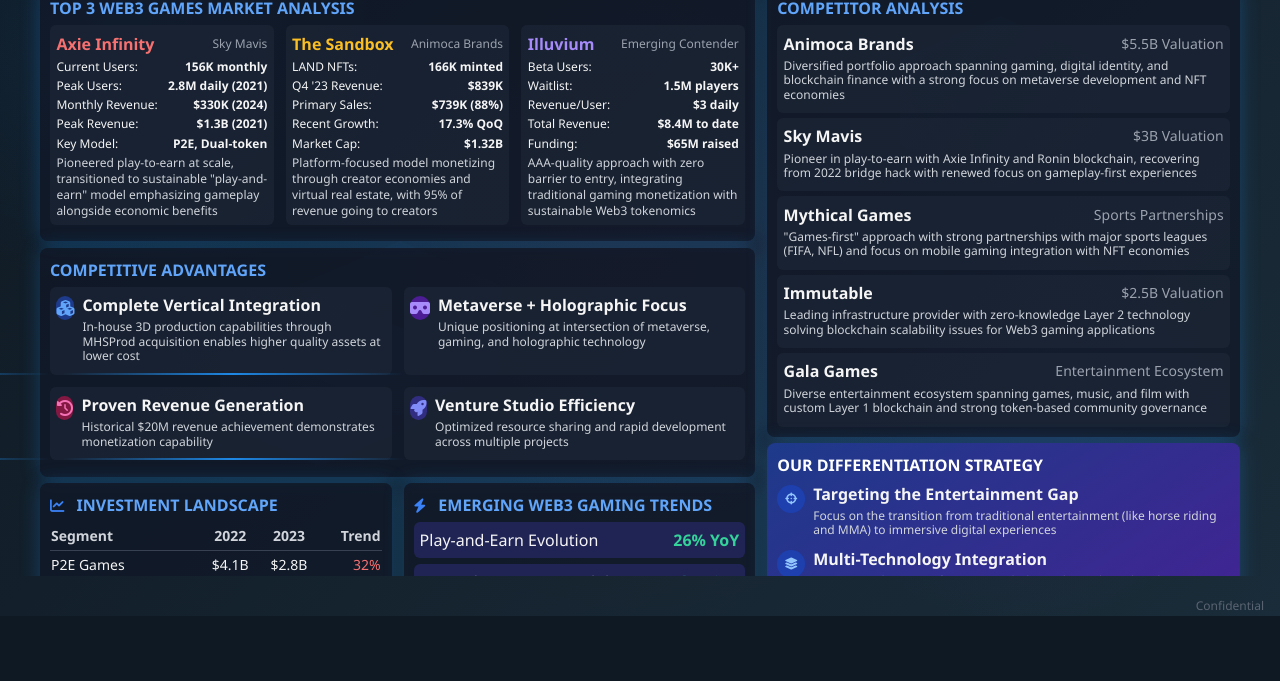
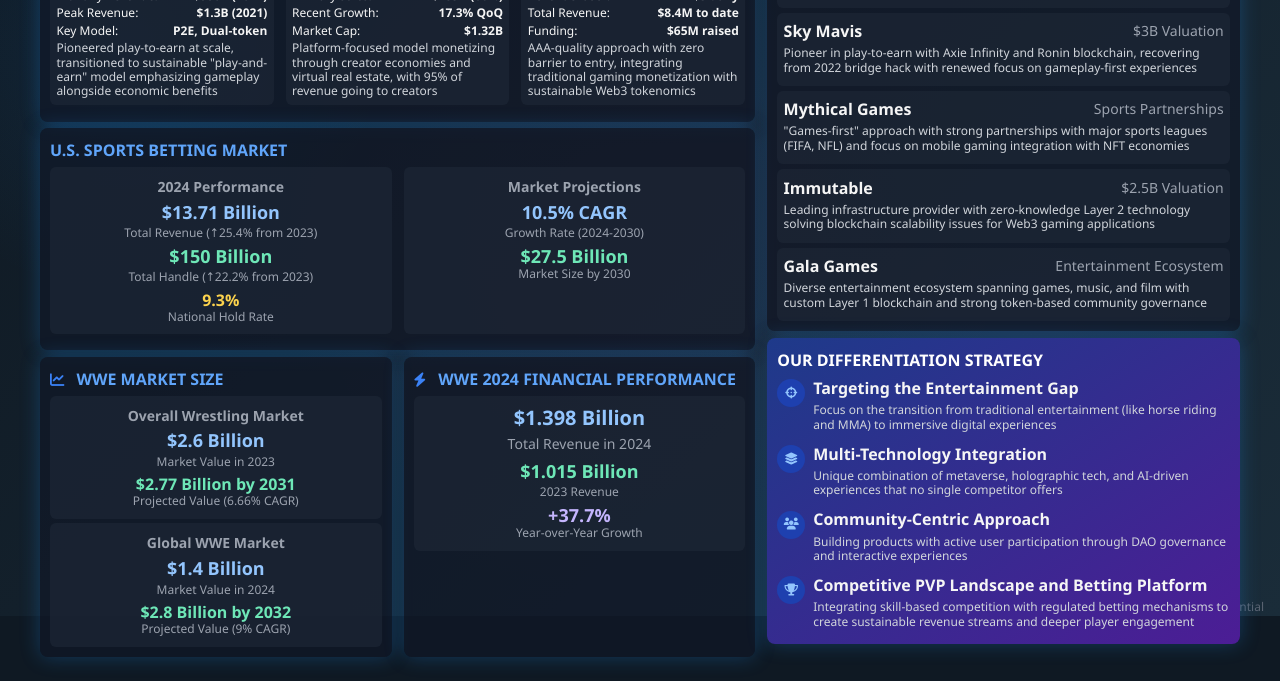
Before and after one commit to kalipsoo-degen/le-heb-pitchdeck-public, a plain HTML site: page htmlslides/11_CompetitiveLandscape.html in a window 1280 px wide. Shown: the part 144-825 px from the top of the page. Before the commit the page ends 800 px from the top, so only its background shows below. Drawn offline with nearby package versions, Linux system fonts and the light colour scheme.

Commit message:
formatting

```diff
--- a/htmlslides/11_CompetitiveLandscape.html
+++ b/htmlslides/11_CompetitiveLandscape.html
@@ -17,7 +17,7 @@
         }
         .slide {
             width: 1600px;
-            height: 900px;
+            height: 920px;
             margin: 0 auto;
             padding: 0;
             position: relative;
@@ -57,7 +57,8 @@
             position: relative;
             z-index: 10;
             max-height: 880px !important;
-            overflow: hidden !important;
+            overflow: visible !important;
+            padding-bottom: 10px !important;
         }
         .floating {
             animation: float 6s ease-in-out infinite;
@@ -192,6 +193,8 @@
         .mt-1 { margin-top: 0.2rem !important; }
         .pt-5 { padding-top: 1rem !important; }
         .pb-4 { padding-bottom: 0.75rem !important; }
+        .gap-3 { gap: 0.75rem !important; }
+        .text-xs { font-size: 0.75rem !important; line-height: 1.2 !important; }
     </style>
 </head>
 <body>
@@ -199,11 +202,6 @@
     <div class="slide flex flex-col items-start justify-center relative">
         <!-- Background Pattern -->
         <div class="bg-pattern"></div>
-
-        <!-- Hexagons for futuristic styling -->
-        <div class="hexagon" style="top: 120px; right: 180px; opacity: 0.5;"></div>
-        <div class="hexagon" style="bottom: 150px; left: 220px; opacity: 0.6;"></div>
-        <div class="hexagon floating" style="top: 350px; left: 300px; opacity: 0.3; transform: scale(1.5);"></div>
 
         <!-- Content -->
         <div class="content-wrapper w-full px-8 pt-5 pb-4">
@@ -313,121 +311,79 @@
                     </div>
 
                     <div class="bg-gray-900 bg-opacity-70 rounded-xl p-3 card-glow mb-3">
-                        <h3 class="text-base font-semibold text-blue-400 mb-2">COMPETITIVE ADVANTAGES</h3>
+                        <h3 class="text-base font-semibold text-blue-400 mb-2">U.S. SPORTS BETTING MARKET</h3>
 
                         <div class="grid grid-cols-2 gap-3">
-                            <div class="advantage-card bg-gray-800 bg-opacity-60 p-2 rounded-lg">
-                                <div class="flex items-start">
-                                    <div class="w-8 h-8 rounded-full bg-blue-900 flex items-center justify-center mr-2 mt-1">
-                                        <i class="fas fa-cubes text-blue-400"></i>
-                                    </div>
-                                    <div>
-                                        <h4 class="font-semibold mb-1">Complete Vertical Integration</h4>
-                                        <p class="text-xs text-gray-300">In-house 3D production capabilities through MHSProd acquisition enables higher quality assets at lower cost</p>
-                                    </div>
+                            <div class="bg-gray-800 bg-opacity-60 p-3 rounded-lg">
+                                <h4 class="font-semibold mb-2 text-center text-gray-400 text-sm">2024 Performance</h4>
+                                <div class="flex flex-col items-center">
+                                    <div class="text-2xl font-bold text-blue-300 mb-1">$13.71 Billion</div>
+                                    <div class="text-xs text-gray-400 text-center mb-2">Total Revenue (↑25.4% from 2023)</div>
+
+                                    <div class="text-2xl font-bold text-green-300 mb-1">$150 Billion</div>
+                                    <div class="text-xs text-gray-400 text-center mb-2">Total Handle (↑22.2% from 2023)</div>
+
+                                    <div class="text-xl font-bold text-yellow-300">9.3%</div>
+                                    <div class="text-xs text-gray-400 text-center">National Hold Rate</div>
                                 </div>
                             </div>
 
-                            <div class="advantage-card bg-gray-800 bg-opacity-60 p-2 rounded-lg">
-                                <div class="flex items-start">
-                                    <div class="w-8 h-8 rounded-full bg-purple-900 flex items-center justify-center mr-2 mt-1">
-                                        <i class="fas fa-vr-cardboard text-purple-400"></i>
-                                    </div>
-                                    <div>
-                                        <h4 class="font-semibold mb-1">Metaverse + Holographic Focus</h4>
-                                        <p class="text-xs text-gray-300">Unique positioning at intersection of metaverse, gaming, and holographic technology</p>
-                                    </div>
-                                </div>
-                            </div>
+                            <div class="bg-gray-800 bg-opacity-60 p-3 rounded-lg">
+                                <h4 class="font-semibold mb-2 text-center text-gray-400 text-sm">Market Projections</h4>
+                                <div class="flex flex-col items-center">
+                                    <div class="text-2xl font-bold text-blue-300 mb-1">10.5% CAGR</div>
+                                    <div class="text-xs text-gray-400 text-center mb-2">Growth Rate (2024-2030)</div>
 
-                            <div class="advantage-card bg-gray-800 bg-opacity-60 p-2 rounded-lg">
-                                <div class="flex items-start">
-                                    <div class="w-8 h-8 rounded-full bg-pink-900 flex items-center justify-center mr-2 mt-1">
-                                        <i class="fas fa-history text-pink-400"></i>
-                                    </div>
-                                    <div>
-                                        <h4 class="font-semibold mb-1">Proven Revenue Generation</h4>
-                                        <p class="text-xs text-gray-300">Historical $20M revenue achievement demonstrates monetization capability</p>
-                                    </div>
-                                </div>
-                            </div>
-
-                            <div class="advantage-card bg-gray-800 bg-opacity-60 p-2 rounded-lg">
-                                <div class="flex items-start">
-                                    <div class="w-8 h-8 rounded-full bg-indigo-900 flex items-center justify-center mr-2 mt-1">
-                                        <i class="fas fa-rocket text-indigo-400"></i>
-                                    </div>
-                                    <div>
-                                        <h4 class="font-semibold mb-1">Venture Studio Efficiency</h4>
-                                        <p class="text-xs text-gray-300">Optimized resource sharing and rapid development across multiple projects</p>
-                                    </div>
+                                    <div class="text-2xl font-bold text-green-300">$27.5 Billion</div>
+                                    <div class="text-xs text-gray-400 text-center">Market Size by 2030</div>
                                 </div>
                             </div>
                         </div>
                     </div>
 
-                    <!-- Add tables below competitive advantages -->
+                    <!-- Tables with market data -->
                     <div class="grid grid-cols-2 gap-3">
-                        <!-- INVESTMENT LANDSCAPE Table -->
+                        <!-- WWE MARKET SIZE Table -->
                         <div class="bg-gray-900 bg-opacity-70 rounded-xl p-3 card-glow">
-                            <h3 class="text-base font-semibold text-blue-400 mb-2"><i class="fas fa-chart-line text-lg text-blue-500 mr-2"></i> INVESTMENT LANDSCAPE</h3>
-                            <table class="w-full text-sm">
-                                <thead>
-                                    <tr class="text-gray-300">
-                                        <th class="text-left py-1">Segment</th>
-                                        <th class="text-center py-1">2022</th>
-                                        <th class="text-center py-1">2023</th>
-                                        <th class="text-right py-1">Trend</th>
-                                    </tr>
-                                </thead>
-                                <tbody>
-                                    <tr class="border-t border-gray-700">
-                                        <td class="py-1">P2E Games</td>
-                                        <td class="text-center py-1">$4.1B</td>
-                                        <td class="text-center py-1">$2.8B</td>
-                                        <td class="text-right py-1 text-red-400">32%</td>
-                                    </tr>
-                                    <tr class="border-t border-gray-700">
-                                        <td class="py-1">Infra/Tools</td>
-                                        <td class="text-center py-1">$1.2B</td>
-                                        <td class="text-center py-1">$3.5B</td>
-                                        <td class="text-right py-1 text-green-400">192%</td>
-                                    </tr>
-                                    <tr class="border-t border-gray-700">
-                                        <td class="py-1">Metaverse</td>
-                                        <td class="text-center py-1">$3.7B</td>
-                                        <td class="text-center py-1">$4.2B</td>
-                                        <td class="text-right py-1 text-green-400">14%</td>
-                                    </tr>
-                                    <tr class="border-t border-gray-700">
-                                        <td class="py-1">Cross-Platform</td>
-                                        <td class="text-center py-1">$0.9B</td>
-                                        <td class="text-center py-1">$2.1B</td>
-                                        <td class="text-right py-1 text-green-400">133%</td>
-                                    </tr>
-                                </tbody>
-                            </table>
+                            <h3 class="text-base font-semibold text-blue-400 mb-2"><i class="fas fa-chart-line text-lg text-blue-500 mr-2"></i> WWE MARKET SIZE</h3>
+
+                            <div class="bg-gray-800 bg-opacity-60 p-3 rounded-lg mb-2">
+                                <h4 class="font-semibold mb-2 text-center text-gray-400 text-sm">Overall Wrestling Market</h4>
+                                <div class="flex flex-col items-center">
+                                    <div class="text-2xl font-bold text-blue-300 mb-1">$2.6 Billion</div>
+                                    <div class="text-xs text-gray-400 text-center mb-2">Market Value in 2023</div>
+
+                                    <div class="text-xl font-bold text-green-300">$2.77 Billion by 2031</div>
+                                    <div class="text-xs text-gray-400 text-center">Projected Value (6.66% CAGR)</div>
+                                </div>
+                            </div>
+
+                            <div class="bg-gray-800 bg-opacity-60 p-3 rounded-lg">
+                                <h4 class="font-semibold mb-2 text-center text-gray-400 text-sm">Global WWE Market</h4>
+                                <div class="flex flex-col items-center">
+                                    <div class="text-2xl font-bold text-blue-300 mb-1">$1.4 Billion</div>
+                                    <div class="text-xs text-gray-400 text-center mb-2">Market Value in 2024</div>
+
+                                    <div class="text-xl font-bold text-green-300">$2.8 Billion by 2032</div>
+                                    <div class="text-xs text-gray-400 text-center">Projected Value (9% CAGR)</div>
+                                </div>
+                            </div>
                         </div>
 
-                        <!-- EMERGING WEB3 GAMING TRENDS Table -->
+                        <!-- WWE FINANCIAL PERFORMANCE Table -->
                         <div class="bg-gray-900 bg-opacity-70 rounded-xl p-3 card-glow">
-                            <h3 class="text-base font-semibold text-blue-400 mb-2"><i class="fas fa-bolt text-lg text-blue-500 mr-2"></i> EMERGING WEB3 GAMING TRENDS</h3>
-                            <div class="space-y-1.5">
-                                <div class="bg-indigo-900 bg-opacity-50 rounded-md p-1.5 flex justify-between items-center">
-                                    <span>Play-and-Earn Evolution</span>
-                                    <span class="text-green-400 font-semibold">26% YoY</span>
-                                </div>
-                                <div class="bg-indigo-900 bg-opacity-50 rounded-md p-1.5 flex justify-between items-center">
-                                    <span>Cross-chain Interoperability</span>
-                                    <span class="text-green-400 font-semibold">41% Adoption</span>
-                                </div>
-                                <div class="bg-indigo-900 bg-opacity-50 rounded-md p-1.5 flex justify-between items-center">
-                                    <span>AI + Blockchain Gaming</span>
-                                    <span class="text-green-400 font-semibold">68% Investment</span>
-                                </div>
-                                <div class="bg-indigo-900 bg-opacity-50 rounded-md p-1.5 flex justify-between items-center">
-                                    <span>Mobile Web3 Gaming</span>
-                                    <span class="text-green-400 font-semibold">112% Growth</span>
+                            <h3 class="text-base font-semibold text-blue-400 mb-2"><i class="fas fa-bolt text-lg text-blue-500 mr-2"></i> WWE 2024 FINANCIAL PERFORMANCE</h3>
+
+                            <div class="bg-gray-800 bg-opacity-60 p-3 rounded-lg">
+                                <div class="flex flex-col items-center">
+                                    <div class="text-3xl font-bold text-blue-300 mb-2">$1.398 Billion</div>
+                                    <div class="text-sm text-gray-400 text-center mb-3">Total Revenue in 2024</div>
+
+                                    <div class="text-2xl font-bold text-green-300 mb-1">$1.015 Billion</div>
+                                    <div class="text-xs text-gray-400 text-center mb-2">2023 Revenue</div>
+
+                                    <div class="text-2xl font-bold text-purple-300">+37.7%</div>
+                                    <div class="text-xs text-gray-400 text-center">Year-over-Year Growth</div>
                                 </div>
                             </div>
                         </div>
@@ -482,7 +438,7 @@
                         </div>
                     </div>
 
-                    <div class="bg-gradient-to-br from-blue-900 to-purple-900 bg-opacity-70 rounded-xl p-3 card-glow">
+                    <div class="bg-gradient-to-br from-blue-900 to-purple-900 bg-opacity-70 rounded-xl p-3 card-glow mb-3">
                         <h3 class="text-base font-semibold text-white mb-2">OUR DIFFERENTIATION STRATEGY</h3>
 
                         <div class="space-y-2">
```
Also changed, not shown: htmlslides/10_RiskAssessment.html (+69 -68 lines).
